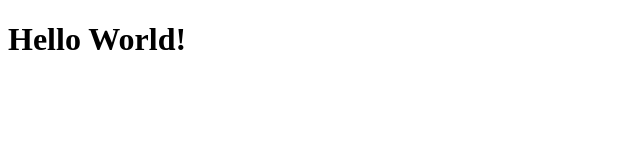
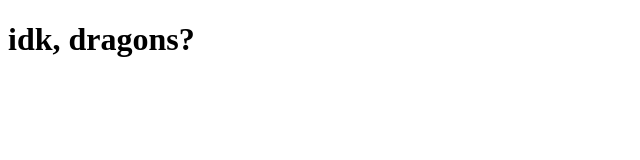
Before and after one commit to Lilah4800/Lilah4800.github.io, a plain HTML site: page index.html in a window 1280 px wide. Shown: the whole page, without its empty margins (0-640 px from the left). Drawn offline with Linux system fonts and the light colour scheme.

```diff
--- a/index.html
+++ b/index.html
@@ -6,6 +6,6 @@
     <title>Lilah Hughes</title>
 </head>
 <body>
-    <h1>Hello World!</h1>
+    <h1>idk, dragons?</h1>
 </body>
 </html>
```
